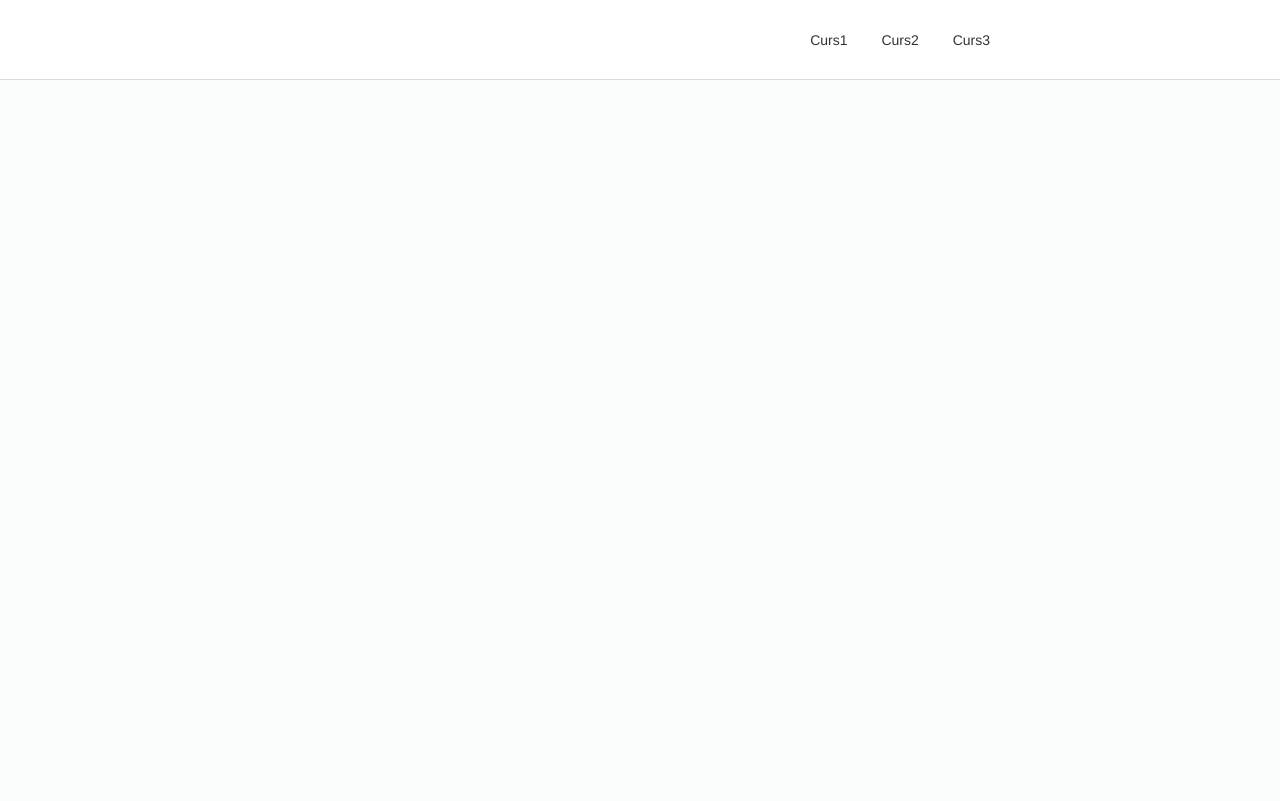
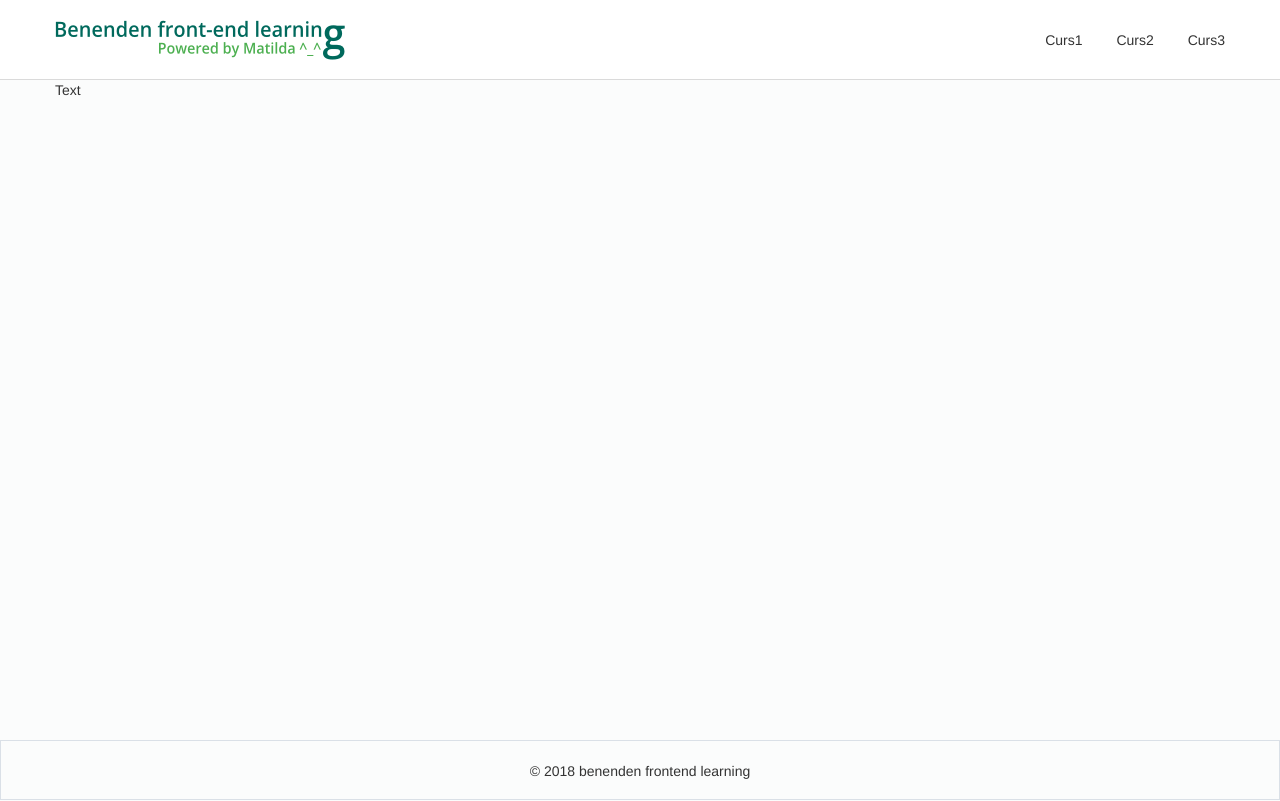
Before and after one commit to MatildaDobos/FrontendLearning, a website: page app/index.html in a window 1280 px wide. Drawn offline with nearby package versions, Linux system fonts and the light colour scheme; files that its build step writes are made by us from their sources.

Commit message:
Updated page layout

```diff
--- a/app/index.html
+++ b/app/index.html
@@ -12,18 +12,23 @@
 
 		<header>
 				<div class="site-width">
+					<div class="logo-container"><img src="assets/images/logo.png"/></div>
 						<ul class="menu-items">
 								<li>Curs1</li>
 								<li>Curs2</li>
 								<li>Curs3</li>
-							</ul>
+						</ul>
 				</div>
 
 		</header>
-		<div class="page-container"></div>
+		<div class="page-container">
+			<div class="site-width">
+					<p>Text</p>
+			</div>
+		</div>
 	</div>
 	<footer>
-
+		<p>© 2018 benenden frontend learning</p>
 	</footer>
 
 	<script type="text/javascript" src="lib/jQuery/jquery-3.3.1.js"></script>
--- a/app/sass/layout.scss
+++ b/app/sass/layout.scss
@@ -1,3 +1,7 @@
+html {
+    height: 100%;
+}
+
 body {
     margin: 0;
     height: 100%;
@@ -24,5 +28,34 @@ header {
 
 .site-width {
     margin: 0 auto;
-    max-width: 700px;
+    max-width: 1170px;
+    position: relative;
 }
+
+.page-wrap {
+    min-height: 100%;
+    &::after {
+        content: '';
+        display: block;
+        height: 60px;
+    }
+}
+
+footer {
+    margin-top: -60px;
+    height: 60px;
+    text-align: center;
+    border: solid 1px $gray-line;
+    p {
+        margin: 0;
+        line-height: 60px;
+    }
+}
+
+.logo-container {
+    display: inline-block;
+    text-align: left;
+    position: absolute;
+    top: 20px;
+    left: 0;
+}
--- a/app/sass/variables.scss
+++ b/app/sass/variables.scss
@@ -1,3 +1,4 @@
 $gray-trasparency: rgba(162, 162, 162, 0.4);
 $gray-body: #fbfcfc;
 $white: #ffffff;
+$gray-line:  #dae0e7;
```
